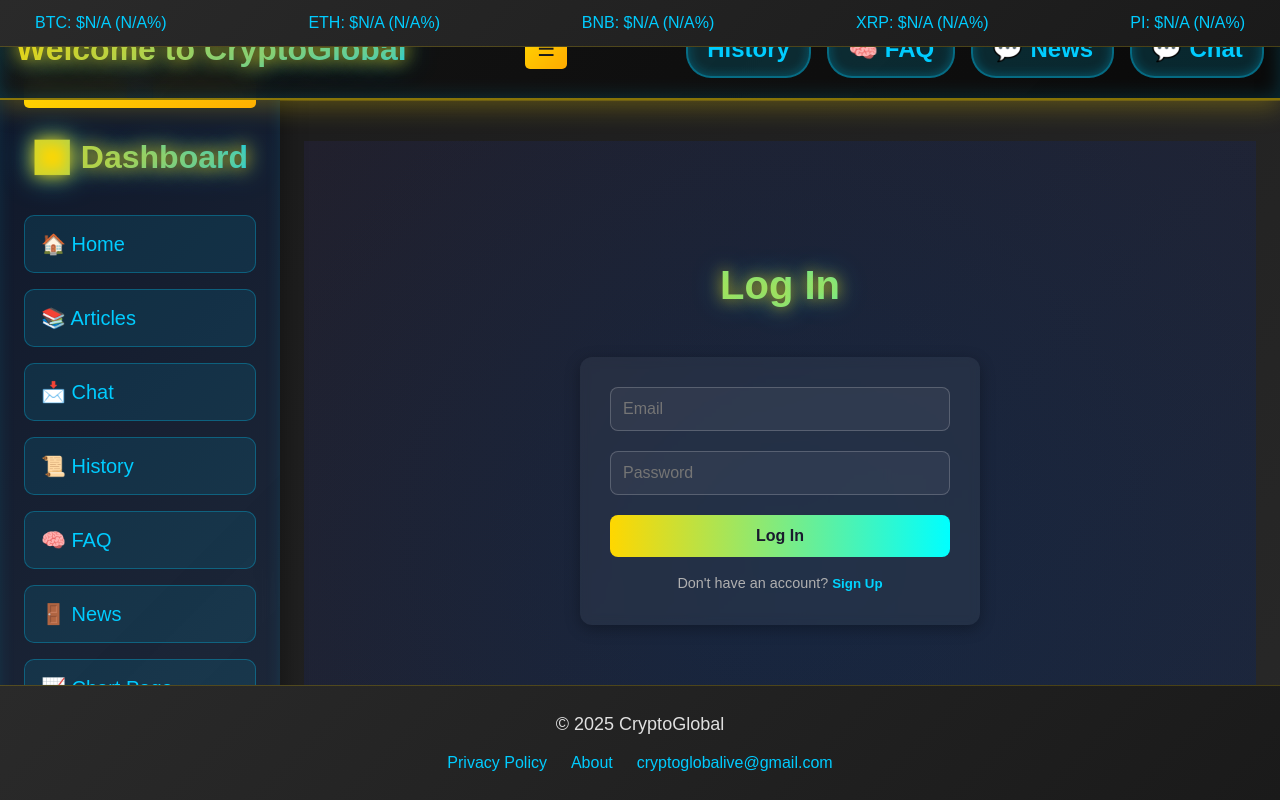
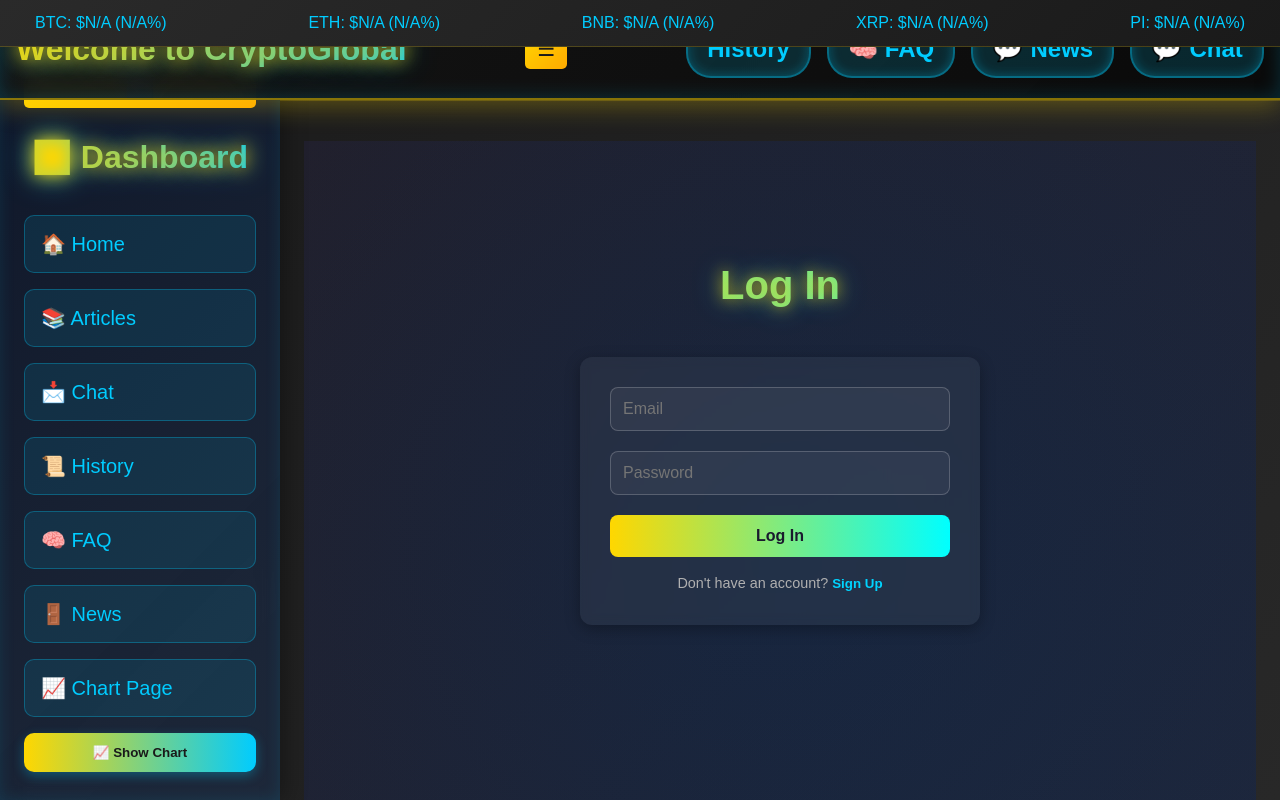
Before and after one commit to Loner653/cryptopulse, a Next.js app: page /auth in a window 1280 px wide. Shown: the top 800 px of the page. Built offline with nearby package versions, Linux system fonts and the light colour scheme; no server answers.

Commit message:
Remove footer from chat page and revert layout adjustments

```diff
--- a/app/ClientLayout.js
+++ b/app/ClientLayout.js
@@ -1,6 +1,7 @@
 "use client";
 
 import { useState, useRef, useEffect } from "react";
+import { usePathname } from "next/navigation"; // Import usePathname
 import Link from "next/link";
 import Navbar from "./navbar";
 import Sidebar from "./sidebar";
@@ -12,30 +13,9 @@ export default function ClientLayout({ children }) {
   const [sidebarOpen, setSidebarOpen] = useState(false);
   const sidebarRef = useRef(null);
   const mainContainerRef = useRef(null);
-  const footerRef = useRef(null); // Add a ref for the footer
+  const pathname = usePathname(); // Get the current route
 
   const toggleSidebar = () => setSidebarOpen(!sidebarOpen);
-
-  // Calculate footer height dynamically and set it as a CSS variable
-  useEffect(() => {
-    const updateFooterHeight = () => {
-      if (footerRef.current) {
-        const footerHeight = footerRef.current.offsetHeight;
-        document.documentElement.style.setProperty('--footer-height', `${footerHeight}px`);
-      }
-    };
-
-    // Initial calculation
-    updateFooterHeight();
-
-    // Recalculate on window resize
-    window.addEventListener('resize', updateFooterHeight);
-
-    // Cleanup
-    return () => {
-      window.removeEventListener('resize', updateFooterHeight);
-    };
-  }, []);
 
   useEffect(() => {
     const mainContainer = mainContainerRef.current;
@@ -84,6 +64,9 @@ export default function ClientLayout({ children }) {
     },
   ];
 
+  // Conditionally render the footer (exclude on /chat)
+  const showFooter = pathname !== "/chat";
+
   return (
     <div className="dashboard-layout">
       <Sidebar ref={sidebarRef} isOpen={sidebarOpen} articles={articles} />
@@ -93,7 +76,8 @@ export default function ClientLayout({ children }) {
           <Navbar toggleSidebar={toggleSidebar} isSidebarOpen={sidebarOpen} />
         </header>
         <main className="dashboard-content">{children}</main>
-        <footer className="footer" ref={footerRef}>
+        {showFooter && (
+          <footer className="footer">
             <p>© 2025 CryptoGlobal</p>
             <div className="footer-links">
               <Link href="/privacy-policy" className="footer-link">Privacy Policy</Link>
@@ -103,6 +87,7 @@ export default function ClientLayout({ children }) {
               </a>
             </div>
           </footer>
+        )}
       </div>
       <Analytics />
     </div>
--- a/app/chat/page.module.css
+++ b/app/chat/page.module.css
@@ -9,7 +9,7 @@
   line-height: 1.6;
   min-height: 100vh;
   position: relative;
-  overflow: hidden; /* Prevent the entire page from scrolling */
+  overflow: hidden;
   display: flex;
   flex-direction: column;
 }
@@ -113,15 +113,15 @@
   margin: 0 auto;
   position: relative;
   z-index: 1;
-  flex: 1; /* Take remaining space */
+  flex: 1;
   display: flex;
   flex-direction: column;
 }
 
 /* Messages */
 .messages {
-  flex: 1; /* Take remaining space */
-  max-height: calc(100vh - var(--price-ticker-height) - var(--footer-height) - 340px); /* Adjusted for price ticker, footer, message form (70px), and other padding */
+  flex: 1;
+  max-height: calc(100vh - 390px); /* Adjusted for price ticker (7.5rem), message form (70px), and other padding */
   overflow-y: auto;
   padding: 10px 0;
   scrollbar-width: thin;
@@ -145,7 +145,7 @@
 /* Message Container */
 .messageContainer {
   margin-bottom: 15px;
-  max-width: 85%; /* Even wider for more horizontal appearance */
+  max-width: 85%;
   display: flex;
 }
 
@@ -163,7 +163,7 @@
 
 /* Message */
 .message {
-  padding: 8px 20px; /* Less vertical padding, more horizontal */
+  padding: 8px 20px;
   border-radius: 12px;
   background: rgba(255, 255, 255, 0.05);
   border: 1px solid rgba(255, 255, 255, 0.1);
@@ -171,7 +171,7 @@
   backdrop-filter: blur(5px);
   position: relative;
   transition: transform 0.3s ease;
-  min-height: 30px; /* Even shorter for more horizontal shape */
+  min-height: 30px;
   display: flex;
   flex-direction: column;
   justify-content: space-between;
@@ -186,11 +186,11 @@
 
 /* Message Received Styling */
 .messageReceived .message {
-  background: #4a90e2; /* Solid softer blue for better readability */
-  color: #ffffff; /* White text for contrast */
+  background: #4a90e2;
+  color: #ffffff;
   border-color: rgba(0, 212, 255, 0.3);
-  backdrop-filter: none; /* Remove blur effect */
-  box-shadow: 0 2px 8px rgba(0, 0, 0, 0.2); /* Subtle shadow */
+  backdrop-filter: none;
+  box-shadow: 0 2px 8px rgba(0, 0, 0, 0.2);
 }
 
 .message:hover {
@@ -239,7 +239,7 @@
 /* Scroll Button */
 .scrollButton {
   position: absolute;
-  bottom: calc(var(--footer-height) + 70px); /* Position above the message form */
+  bottom: 70px; /* Position above the message form */
   right: 30px;
   background: linear-gradient(90deg, #ffd700, #00ffff);
   color: #1a1a2e;
@@ -270,7 +270,7 @@
   border-radius: 8px;
   box-shadow: 0 2px 8px rgba(0, 0, 0, 0.2);
   position: fixed;
-  bottom: var(--footer-height); /* Position just above the footer */
+  bottom: 0; /* Position at the bottom of the viewport */
   left: 20px;
   right: 20px;
   max-width: 800px;
@@ -353,15 +353,15 @@
   }
 
   .messages {
-    max-height: calc(100vh - var(--price-ticker-height) - var(--footer-height) - 310px); /* Adjusted for price ticker, footer, message form, and padding */
+    max-height: calc(100vh - 360px); /* Adjusted for price ticker (7.5rem), message form (70px), and padding */
   }
 
   .messageContainer {
-    max-width: 90%; /* Even wider on tablets */
+    max-width: 90%;
   }
 
   .scrollButton {
-    bottom: calc(var(--footer-height) + 70px); /* Position above the message form */
+    bottom: 70px;
     right: 20px;
     width: 35px;
     height: 35px;
@@ -372,7 +372,7 @@
     padding: 8px;
     left: 15px;
     right: 15px;
-    bottom: var(--footer-height); /* Position just above the footer */
+    bottom: 0;
     max-width: 740px;
   }
 }
@@ -407,11 +407,11 @@
   }
 
   .messages {
-    max-height: calc(100vh - var(--price-ticker-height) - var(--footer-height) - 290px); /* Adjusted for price ticker, footer, message form, and padding */
+    max-height: calc(100vh - 340px); /* Adjusted for price ticker (7.5rem), message form (70px), and padding */
   }
 
   .messageContainer {
-    max-width: 95%; /* Even wider on mobile */
+    max-width: 95%;
   }
 
   .messageInput {
@@ -424,7 +424,7 @@
   }
 
   .scrollButton {
-    bottom: calc(var(--footer-height) + 70px); /* Position above the message form */
+    bottom: 70px;
     right: 15px;
     width: 30px;
     height: 30px;
@@ -435,7 +435,7 @@
     padding: 5px;
     left: 10px;
     right: 10px;
-    bottom: var(--footer-height); /* Position just above the footer */
-    max-width: none; /* Full width on mobile */
+    bottom: 0;
+    max-width: none;
   }
 }
--- a/app/global.css
+++ b/app/global.css
@@ -6,7 +6,6 @@
 }
 
 :root {
-  --footer-height: 60px; /* Fallback value in case JavaScript doesn't run */
   --price-ticker-height: 7.5rem; /* Price ticker height on mobile */
 }
 
@@ -16,8 +15,8 @@ body {
   color: #e0e0e0;
   font-size: 1.125rem;
   line-height: 1.6;
-  margin: 0; /* Ensure no default margin */
-  min-height: 100vh; /* Ensure body takes full viewport height */
+  margin: 0;
+  min-height: 100vh;
 }
 
 .dashboard-layout {
@@ -54,9 +53,8 @@ body {
 .main-container {
   flex: 1;
   margin-top: var(--price-ticker-height); /* Space for the fixed price ticker */
-  margin-bottom: var(--footer-height); /* Space for the fixed footer */
-  overflow-y: auto; /* Allow scrolling */
-  min-height: calc(100vh - var(--price-ticker-height) - var(--footer-height)); /* Ensure it takes remaining space */
+  overflow-y: auto;
+  min-height: calc(100vh - var(--price-ticker-height));
 }
 
 @media (min-width: 769px) {
@@ -64,8 +62,7 @@ body {
     margin-left: 280px;
     width: calc(100% - 280px);
     margin-top: 6.25rem;
-    margin-bottom: var(--footer-height);
-    min-height: calc(100vh - 6.25rem - var(--footer-height));
+    min-height: calc(100vh - 6.25rem);
   }
 }
 
@@ -77,20 +74,15 @@ body {
 
 .dashboard-content {
   padding: 2.5rem 1.5rem;
-  min-height: calc(100vh - var(--price-ticker-height) - var(--footer-height));
+  min-height: calc(100vh - var(--price-ticker-height));
 }
 
 .footer {
-  position: fixed; /* Make the footer fixed */
-  bottom: 0;
-  left: 0;
-  right: 0;
   padding: 1.5rem;
   background: linear-gradient(135deg, #2a2a2a 0%, #1a1a1a 100%);
   border-top: 1px solid rgba(255, 215, 0, 0.2);
   color: #e0e0e0;
   text-align: center;
-  z-index: 1000; /* Ensure it’s above other content */
 }
 
 .footer-links {
@@ -129,13 +121,12 @@ body {
   .main-container {
     margin-left: 0;
     margin-top: var(--price-ticker-height);
-    margin-bottom: var(--footer-height);
-    min-height: calc(100vh - var(--price-ticker-height) - var(--footer-height));
+    min-height: calc(100vh - var(--price-ticker-height));
   }
 
   .dashboard-content {
     padding: 1.5rem 1rem;
-    min-height: calc(100vh - var(--price-ticker-height) - var(--footer-height));
+    min-height: calc(100vh - var(--price-ticker-height));
   }
 
   .footer-links {
```
Lines whose indentation alone changed are shown as unchanged.
